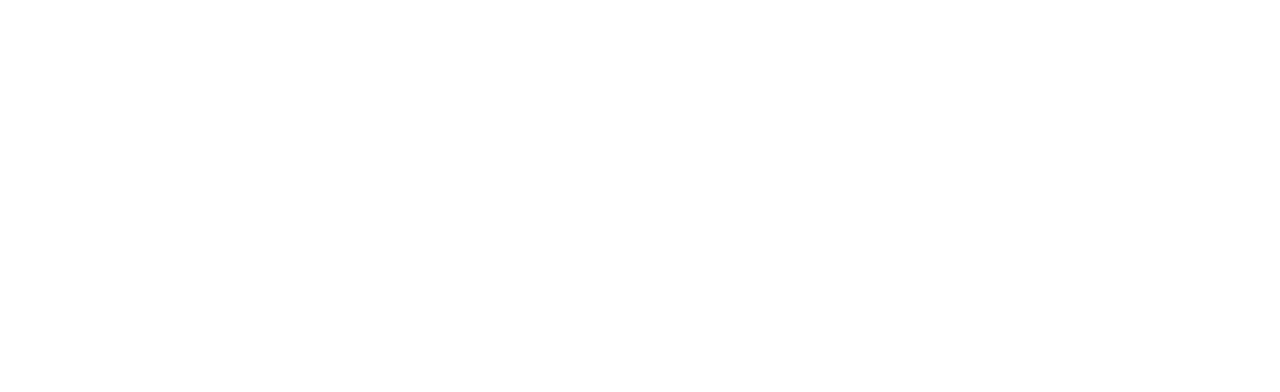
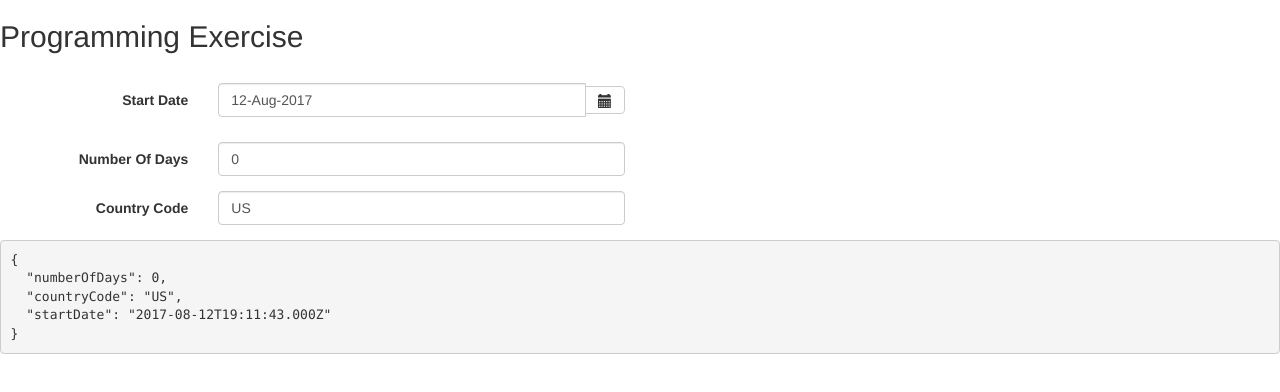
Before and after one commit to dalfaro90/prosoft, a plain HTML site: page index.html in a window 1280 px wide. Drawn offline with nearby package versions, Linux system fonts and the light colour scheme.

Commit message:
Add fields (numberOfDays, countryCode, startDate) to page.

```diff
--- a/index.html
+++ b/index.html
@@ -12,7 +12,36 @@
     <link href="style.css" rel="stylesheet">
   </head>
   <body ng-app="prosoft.test">
-      <div ng-controller="testController as ctrl">
-      </div>
+      <form  ng-controller="testController as ctrl" class="form-horizontal" novalidate>
+          <h2>Programming Exercise</h4>
+          </br>
+          <div class="row form-group">
+               <label class="col-sm-2 control-label">Start Date</label>
+               <div class="col-sm-4">
+                   <p class="input-group">
+                     <input type="text" class="form-control" uib-datepicker-popup="dd-MMM-yyyy" ng-model="ctrl.model.startDate" is-open="ctrl.openedCalendar" close-text="Close" />
+                     <span class="input-group-btn">
+                       <button type="button" class="btn btn-default" ng-click="ctrl.openCalendar()"><i class="glyphicon glyphicon-calendar"></i></button>
+                     </span>
+                   </p>
+               </div>
+           </div>
+
+           <div class="row form-group">
+                <label class="col-sm-2 control-label">Number Of Days</label>
+                <div class="col-sm-4">
+                    <input type="number" min="1" max="1000" class="form-control" ng-model = "ctrl.model.numberOfDays" >
+                </div>
+            </div>
+
+            <div class="row form-group">
+                 <label class="col-sm-2 control-label">Country Code</label>
+                 <div class="col-sm-4">
+                     <input type="text" maxlength="2" class="form-control" ng-model = "ctrl.model.countryCode" >
+                 </div>
+             </div>
+
+             <pre>{{ctrl.model | json}}</pre>
+      </form>
   </body>
 </html>
--- a/ngApp/testController.js
+++ b/ngApp/testController.js
@@ -3,6 +3,27 @@
 
     angular.module('prosoft.test').controller('testController', function (holidayFactory) {
         var vm = this;
+
+        vm.openCalendar = openCalendar;
+
+        function init() {
+            vm.model = getDefaultValues();
+        }
+
+        function openCalendar() {
+            vm.openedCalendar = true;
+        }
+
+        function getDefaultValues(){
+            return {
+                numberOfDays: 0,
+                countryCode: 'US',
+                startDate: new Date()
+            };
+        }
+
+        init();
+
     });
 
 })();
```
